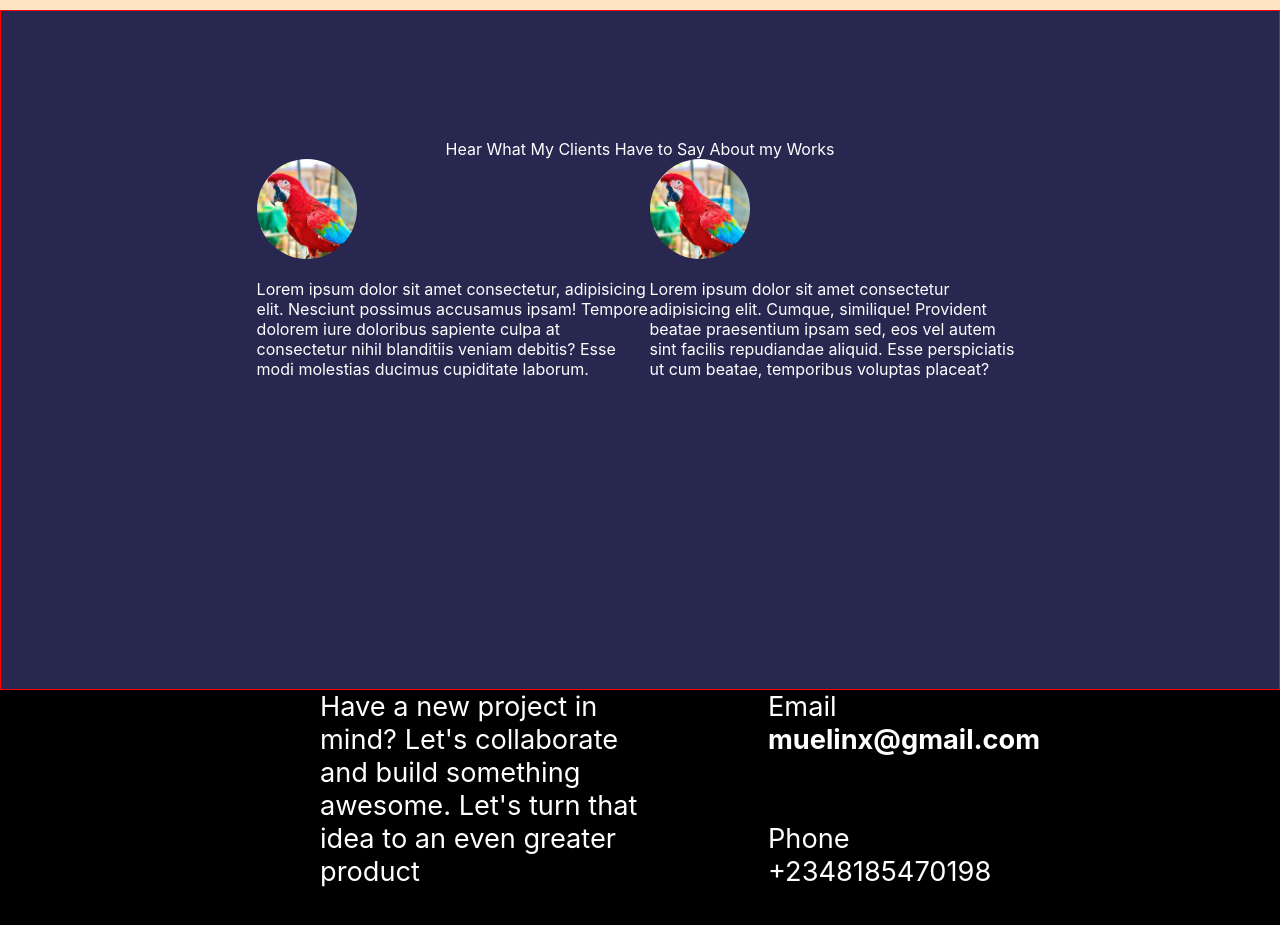
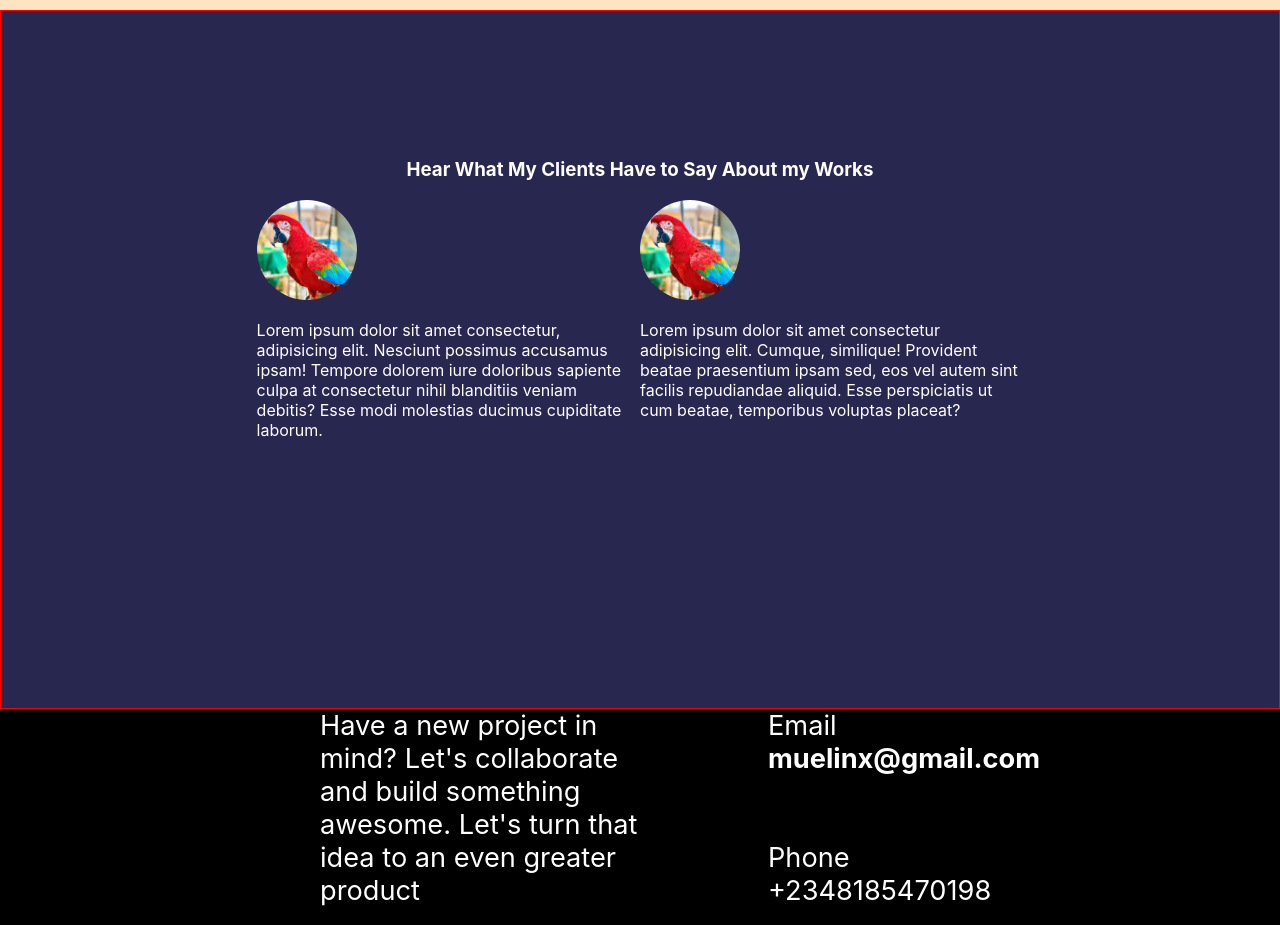
Before and after one commit to Muelji/myportfoliowebsite, a React (Create React App) app: page / in a window 1280 px wide. Shown: the part 4560-5485 px from the top of the page. Built offline with nearby package versions, Linux system fonts and the light colour scheme.

Commit message:
working on all component

```diff
--- a/src/Components/Test.css
+++ b/src/Components/Test.css
@@ -18,10 +18,11 @@
 
 
 .divtest{
-    display: flex;
     width: 60%;
     margin: auto;
     height: 550px;
+    display: flex;
+    justify-content: space-between;
 }
 
 .imgp{
@@ -30,3 +31,7 @@
     border-radius: 100px;
 
 }
+
+.test1{
+    width: 400px;
+}
--- a/src/Components/Test.jsx
+++ b/src/Components/Test.jsx
@@ -9,14 +9,14 @@ function Test() {
     <div>
     <div className='gentest'>
          <div className='gen1'>
-             <div className='hdiv'>Hear What My Clients Have to Say About my Works</div>
+             <div className='hdiv'><h3>Hear What My Clients Have to Say About my Works</h3></div>
              <div className='divtest'>
-                  <div>
+                  <div className='test1'>
                       <img src={p} alt="p1" className='imgp' />
                       <p>Lorem ipsum dolor sit amet consectetur, adipisicing elit. Nesciunt possimus accusamus ipsam! Tempore dolorem iure doloribus sapiente culpa at consectetur nihil blanditiis veniam debitis? Esse modi molestias ducimus cupiditate laborum.</p>
 
                   </div>
-                  <div>
+                  <div className='test1'>
                      <img src={p} alt="p2" className='imgp' />
                       <p>Lorem ipsum dolor sit amet consectetur adipisicing elit. Cumque, similique! Provident beatae praesentium ipsam sed, eos vel autem sint facilis repudiandae aliquid. Esse perspiciatis ut cum beatae, temporibus voluptas placeat?</p>
                   </div>
```
